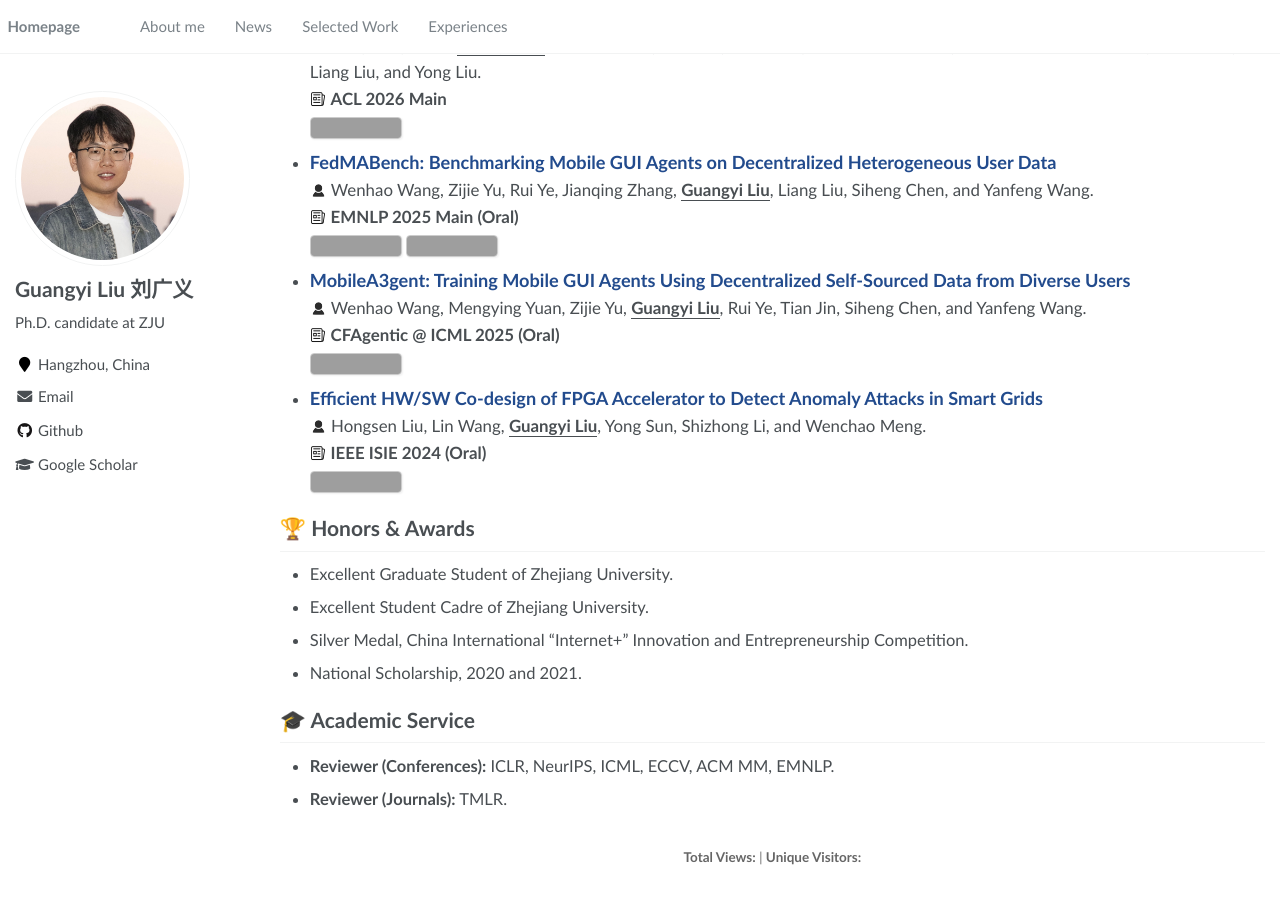
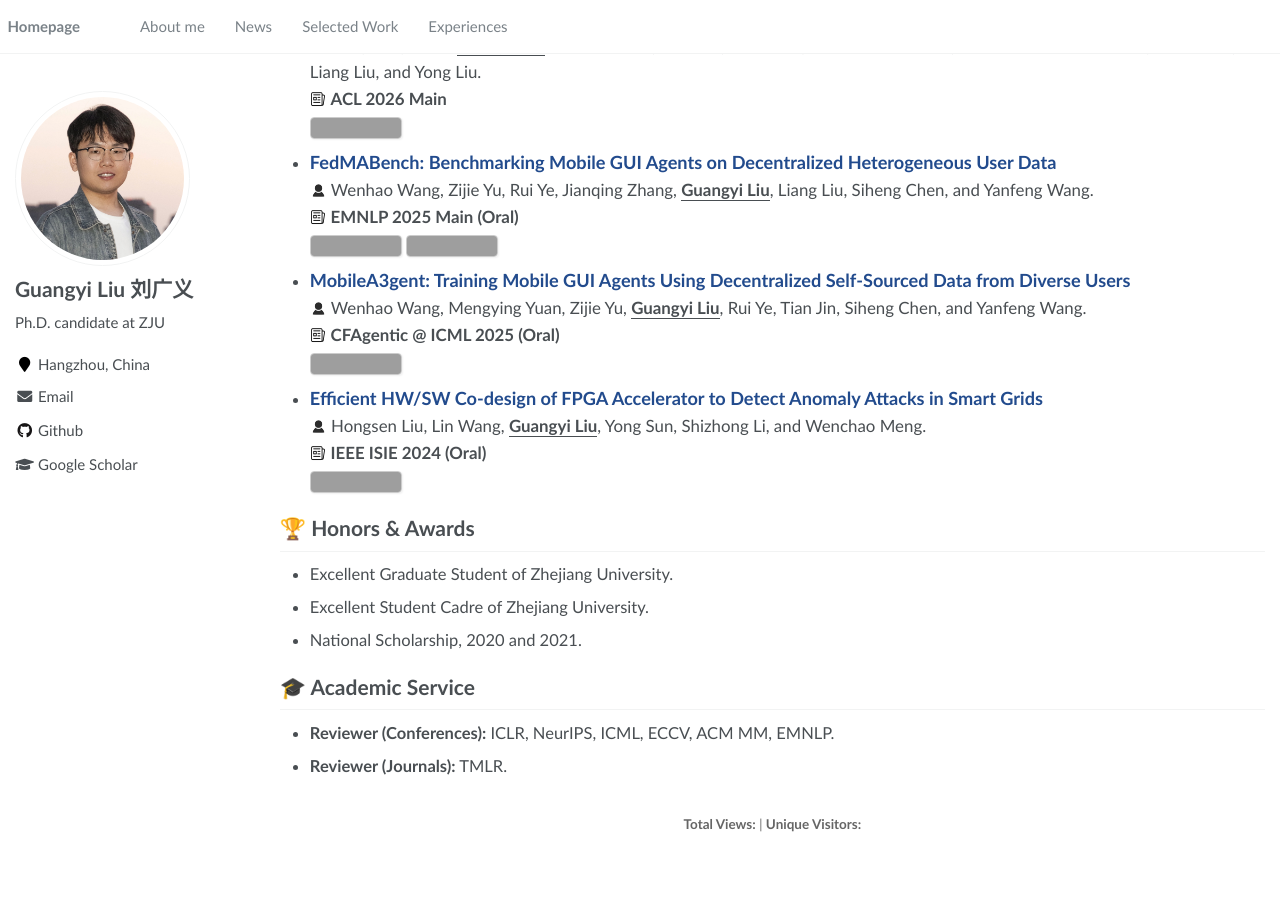
Before and after one commit to lgy0404/lgy0404.github.io, a Jekyll site: the page built from _pages/about.md, in a window 1280 px wide and 900 px high, scrolled down 3052 px, cut to the strip 0-900 px from the top of the window. Built offline with Jekyll 4.4.1, drawn with Linux system fonts in a browser that asks for light colours; comment, search, counter and statistics services are not loaded; after the commit the page ends 3919 px from its top, so only the background shows below that; grey boxes are pictures that could not be loaded.

Commit message:
chore: remove Internet+ award

```diff
--- a/_pages/about.md
+++ b/_pages/about.md
@@ -371,7 +371,6 @@ I am a Ph.D. candidate in the Department of Control Science and Engineering at Z
 
 - Excellent Graduate Student of Zhejiang University.
 - Excellent Student Cadre of Zhejiang University.
-- Silver Medal, China International "Internet+" Innovation and Entrepreneurship Competition.
 - National Scholarship, 2020 and 2021.
 
 # 🎓 Academic Service
```
